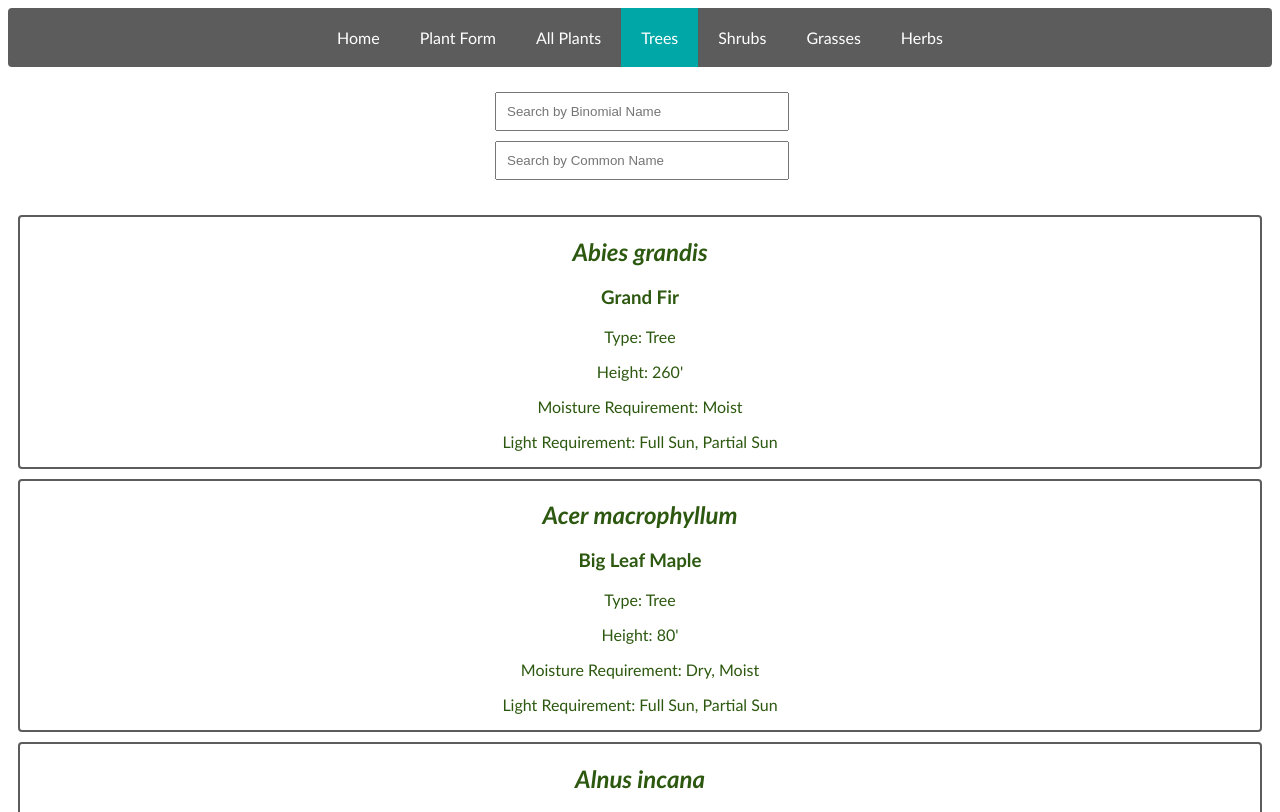
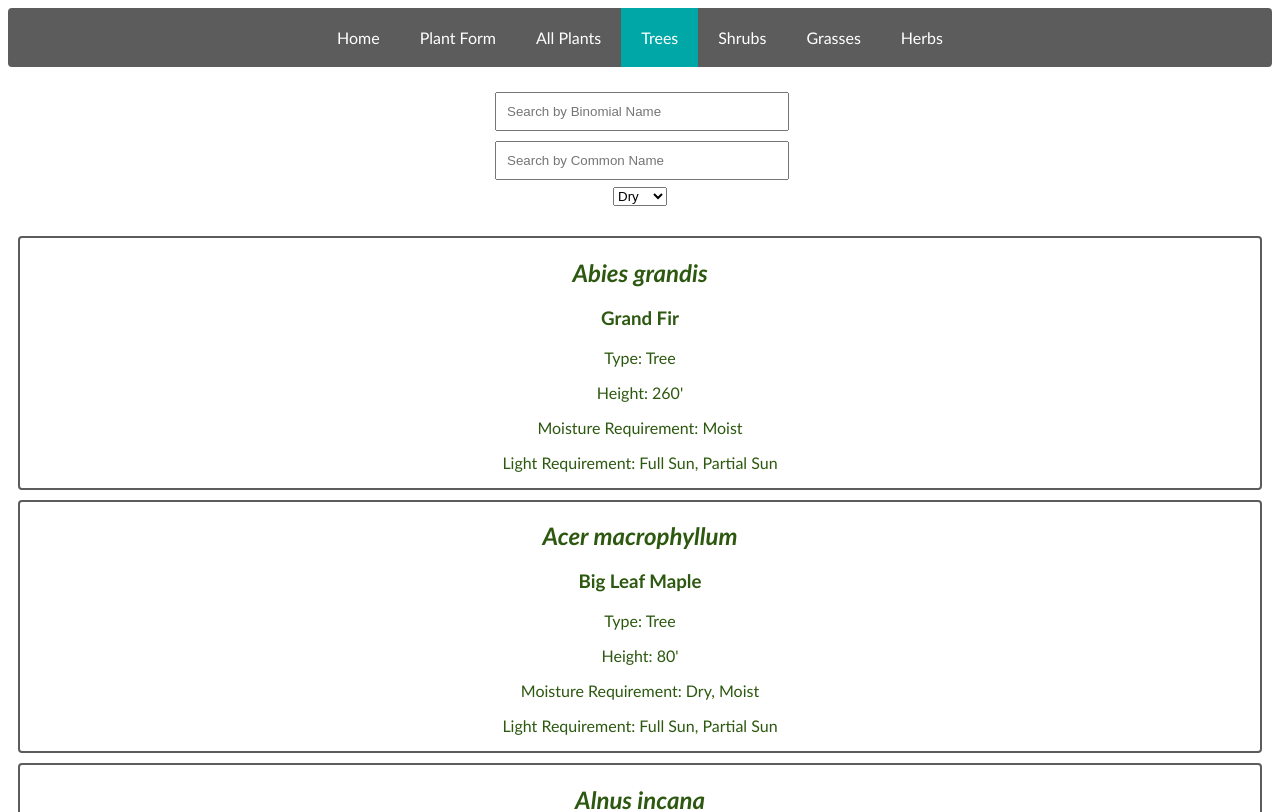
Before and after one commit to cody-barker/portland-native-plant-list-react, a React (Create React App) app: page /trees in a window 1280 px wide. Shown: the top 812 px of the page. Built offline with nearby package versions, Linux system fonts and the light colour scheme; data requests are answered from the project's data file.

Commit message:
adding select and search for moisture to all plants. looking to house all search features on one page. will remove type pages once complete

```diff
--- a/src/AllPlants.js
+++ b/src/AllPlants.js
@@ -2,17 +2,17 @@ import React from 'react'
 import Plant from './Plant'
 import Search from './Search'
 
-function AllPlants({biSearch, comSearch, handleBiNameSearchState, handleComNameSearchState, compare, allPlants, renderComps}) {
+function AllPlants({biSearch, comSearch, handleBiNameSearchState, handleComNameSearchState, compare, allPlants, moistSearch, handleMoistSearchState}) {
 
     const plantsSorted = [...allPlants].sort(compare)
     const allPlantsComps = plantsSorted.map(plant => <Plant plant={plant} key={plant.id}/>)
-    const plantSearch = plantsSorted.filter(plant => plant.binomialName.split(" ").join("").toLowerCase().includes(biSearch.toLowerCase()) && plant.commonName.split(" ").join("").toLowerCase().includes(comSearch.toLowerCase()))
+    const plantSearch = plantsSorted.filter(plant => plant.binomialName.split(" ").join("").toLowerCase().includes(biSearch.toLowerCase()) && plant.commonName.split(" ").join("").toLowerCase().includes(comSearch.toLowerCase()) && plant.moistureRequirement.split(" ").join("").toLowerCase().includes(moistSearch.toLowerCase()))
     const searchComps = plantSearch.map(plant => <Plant plant={plant} key={plant.id}/>)
 
     return(
         <div>
-            <Search handleBiNameSearchState={handleBiNameSearchState} handleComNameSearchState={handleComNameSearchState} biSearch={biSearch} comSearch={comSearch}/>
-            {biSearch === "" && comSearch === ""? allPlantsComps : searchComps}
+            <Search handleBiNameSearchState={handleBiNameSearchState} handleComNameSearchState={handleComNameSearchState} biSearch={biSearch} comSearch={comSearch} moistSearch={moistSearch} handleMoistSearchState={handleMoistSearchState}/>
+            {biSearch === "" && comSearch === "" && moistSearch === "" ? allPlantsComps : searchComps}
         </div>
     )
 }
--- a/src/App.js
+++ b/src/App.js
@@ -13,6 +13,9 @@ import Herbs from './Herbs'
 function App() {
 
   const [allPlants, setAllPlants] = useState([])
+  const [biSearch, setBiSearch] = useState("")
+  const [comSearch, setComSearch] = useState("")
+  const [moistSearch, setMoistSearch] = useState("")
 
   function handleBiNameSearchState(e) {
     setBiSearch(e.target.value)
@@ -22,8 +25,9 @@ function App() {
     setComSearch(e.target.value)
   }
 
-  const [biSearch, setBiSearch] = useState("")
-  const [comSearch, setComSearch] = useState("")
+  function handleMoistSearchState(e) {
+    setMoistSearch(e.target.value)
+  }
 
   useEffect(() => {
     fetch('http://localhost:3001/plants')
@@ -52,7 +56,7 @@ function App() {
           <PlantForm allPlants={allPlants} setAllPlants={setAllPlants}/>
         </Route>
         <Route path="/allplants">
-          <AllPlants allPlants={allPlants} compare={compare} handleBiNameSearchState={handleBiNameSearchState} handleComNameSearchState={handleComNameSearchState} biSearch={biSearch} comSearch={comSearch}/>
+          <AllPlants allPlants={allPlants} compare={compare} handleBiNameSearchState={handleBiNameSearchState} handleComNameSearchState={handleComNameSearchState} biSearch={biSearch} comSearch={comSearch} moistSearch={moistSearch} handleMoistSearchState={handleMoistSearchState}/>
         </Route>
         <Route path="/trees">
           <Trees allPlants={allPlants} compare={compare} handleBiNameSearchState={handleBiNameSearchState} handleComNameSearchState={handleComNameSearchState} biSearch={biSearch} comSearch={comSearch}/>
--- a/src/Search.js
+++ b/src/Search.js
@@ -1,11 +1,16 @@
 import React from 'react'
 
-function Search({biSearch, comSearch, handleBiNameSearchState, handleComNameSearchState}) {
+function Search({biSearch, comSearch, handleBiNameSearchState, handleComNameSearchState, handleMoistSearchState, moistSearch}) {
 
     return(
         <form>
             <input onChange={handleBiNameSearchState} type="text" placeholder="Search by Binomial Name" value={biSearch}></input>
             <input onChange={handleComNameSearchState} type="text" placeholder="Search by Common Name" value={comSearch}></input>
+            <select onChange={handleMoistSearchState} type="text" placeholder="Search by Moisture Requirement" value={moistSearch}>
+                <option value="Dry">Dry</option>
+                <option value="Moist">Moist</option>
+                <option value="Wet">Wet</option>
+            </select>
         </form>
     )
 }
```
